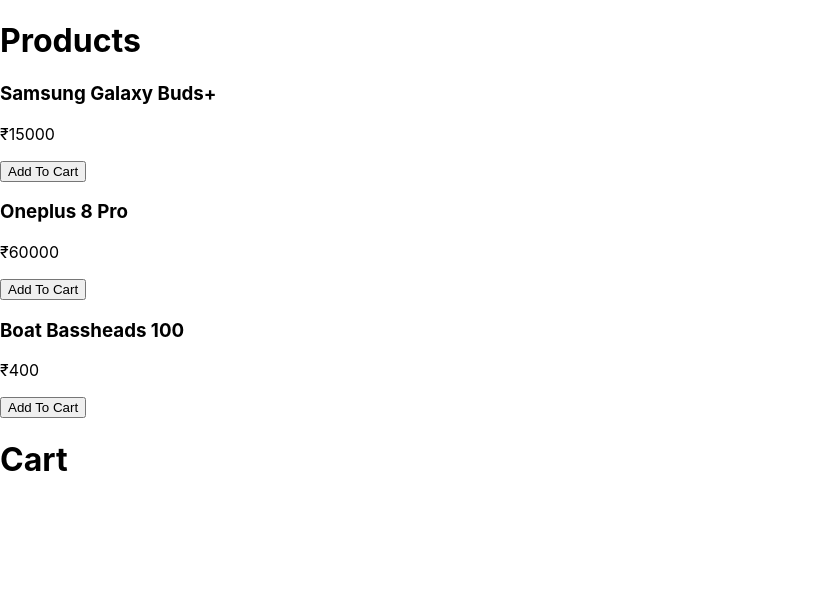
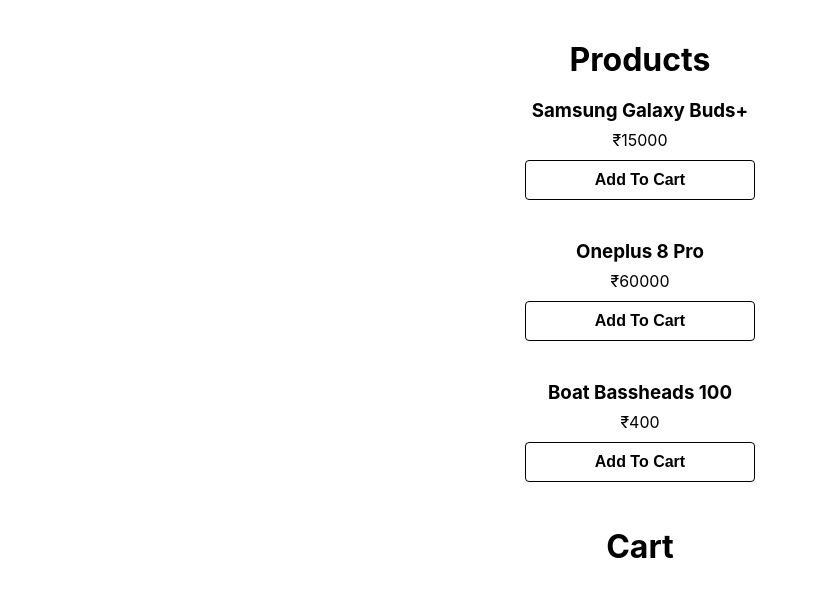
Before and after one commit to rohitkumar377024/cart, a React (Create React App) app: page / in a window 1280 px wide. Shown: the top 596 px of the page, without its empty margins (0-818 px from the left). Built offline with nearby package versions, Linux system fonts and the light colour scheme.

Commit message:
Added: Styling

```diff
--- a/src/App.css
+++ b/src/App.css
@@ -1,38 +1,89 @@
-.App {
+* {
+  padding: 0;
+  margin: 0;
+  box-sizing: border-box;
+}
+
+body {
   text-align: center;
 }
 
-.App-logo {
-  height: 40vmin;
-  pointer-events: none;
+/* Products */
+.products {
+  padding: 40px 25px 0px;
+  margin: auto;
+  min-width: 360px;
+  max-width: 560px;
+  /* background-color: red; */
 }
 
-@media (prefers-reduced-motion: no-preference) {
-  .App-logo {
-    animation: App-logo-spin infinite 20s linear;
-  }
+.products-heading {
+  /* background-color: yellow; */
 }
 
-.App-header {
-  background-color: #282c34;
-  min-height: 100vh;
-  display: flex;
-  flex-direction: column;
-  align-items: center;
-  justify-content: center;
-  font-size: calc(10px + 2vmin);
-  color: white;
+.product {
+  padding: 10px;
+  margin: 10px 15px;
+  /* background-color: cyan; */
 }
 
-.App-link {
-  color: #61dafb;
+.product-name {
+  margin-bottom: 8px;
+  /* background-color: aqua; */
 }
 
-@keyframes App-logo-spin {
-  from {
-    transform: rotate(0deg);
-  }
-  to {
-    transform: rotate(360deg);
-  }
+.product-price {
+  /* background-color: rebeccapurple; */
 }
+
+.add-to-cart-btn {
+  font-weight: bold;
+  font-size: 1em;
+  background-color: #ffff0000;
+  border: 1.5px solid black;
+  border-radius: 4px;
+  padding: 10px 15px;
+  margin: 10px auto;
+  width: 50%;
+}
+
+.add-to-cart-btn:hover {
+  color: white;
+  background-color: black;
+  cursor: pointer;
+}
+
+.add-to-cart-btn:active {
+  color: white;
+  background-color: #353535;
+  cursor: pointer;
+}
+
+/* Cart */
+.cart {
+  padding: 15px 25px 0px;
+  margin: auto;
+  max-width: 560px;
+  /* background-color: rebeccapurple; */
+}
+
+.cart-heading {
+  /* background-color: red; */
+}
+
+.cart-item {
+  /* color: aquamarine; */
+  display: flex;
+  justify-content: center;
+  padding: 20px;
+  border-bottom: 1px solid grey;
+}
+
+.cart-item-title {
+  /* color: blue; */
+  margin-right: 20px;
+}
+
+.cart-item-cost {
+  /* color: cornflowerblue; */
+}
--- a/src/components/cart/CartItem.js
+++ b/src/components/cart/CartItem.js
@@ -2,12 +2,14 @@
 
 const CartItem = ({ name, price, id, totalCost, quantity }) => {
   return (
-    <div>
-      <p>Name: {name}</p>
-      <p>Price: {price}</p>
-      <p>ID: {id}</p>
-      <p>Total Cost: {totalCost}</p>
-      <p>Quantity: {quantity}</p>
+    <div className="cart-item">
+      <p className="cart-item-title">
+        {name} <strong>x{quantity}</strong>
+      </p>
+      {/* <p>Price: {price}</p> */}
+      {/* <p>ID: {id}</p> */}
+      <p className="cart-item-cost">₹{totalCost}</p>
+      {/* <p>{quantity}</p> */}
     </div>
   );
 };
--- a/src/components/cart/CartList.js
+++ b/src/components/cart/CartList.js
@@ -5,8 +5,8 @@
 const CartList = () => {
   const [cartItems, setCartItems] = useContext(CartContext);
   return (
-    <div>
-      <h1>Cart</h1>
+    <div className="cart">
+      <h1 className="cart-heading">Cart</h1>
       {cartItems.map(cartItem => (
         <CartItem
           key={cartItem.id}
--- a/src/components/products/Product.js
+++ b/src/components/products/Product.js
@@ -37,10 +37,12 @@
   };
 
   return (
-    <div>
-      <h3>{name}</h3>
-      <p>₹{price}</p>
-      <button onClick={addToCart}>Add To Cart</button>
+    <div className="product">
+      <h3 className="product-name">{name}</h3>
+      <p className="product-price">₹{price}</p>
+      <button className="add-to-cart-btn" onClick={addToCart}>
+        Add To Cart
+      </button>
     </div>
   );
 };
--- a/src/components/products/ProductsList.js
+++ b/src/components/products/ProductsList.js
@@ -6,8 +6,8 @@
   const [products, setProducts] = useContext(ProductContext);
 
   return (
-    <div>
-      <h1>Products</h1>
+    <div className="products">
+      <h1 className="products-heading">Products</h1>
       {products.map(product => (
         <Product
           key={product.id}
```
